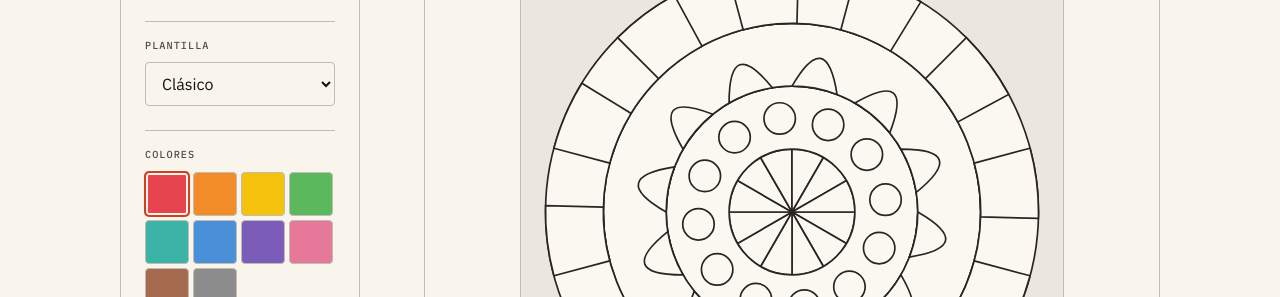
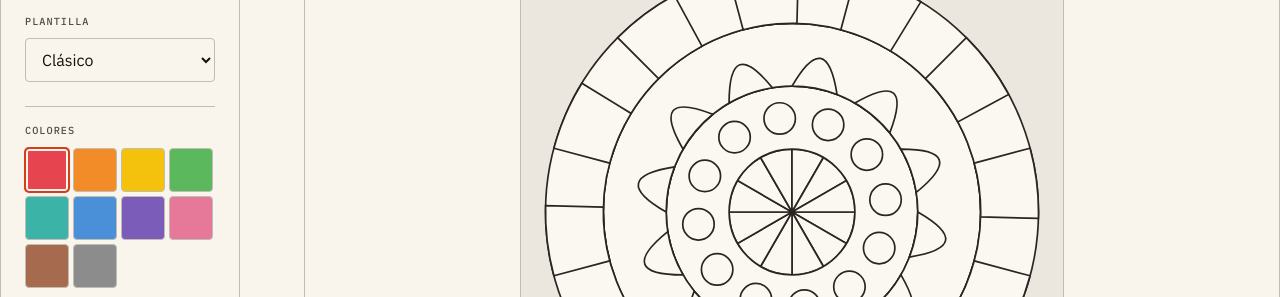
Before and after one commit to jeironpro/web-mandala, a website: page index.html in a window 1280 px wide. Shown: the part 148-445 px from the top of the page. Drawn offline with nearby package versions, Linux system fonts and the light colour scheme.

Commit message:
fix/workbench-viewport: ocupa el viewport completo en escritorio (#14)
* fix/restaura-ci: restaura el workflow CI y elimina el de despliegue

* fix/workbench-viewport: ocupa el viewport completo en escritorio

```diff
--- a/css/styles.css
+++ b/css/styles.css
@@ -331,11 +331,14 @@ body {
   .taller {
     height: 100vh;
     height: 100dvh;
+    /* Edge-to-edge: los paneles ocupan todo el viewport sin margen exterior. */
+    max-width: none;
+    margin: 0;
+    padding: 0;
     grid-template-columns: 15rem minmax(0, 1fr);
     grid-template-rows: 1fr;
     grid-template-areas: 'herramientas lienzo';
     gap: var(--space-2xl);
-    padding: var(--espacio-lateral);
   }
 
   .panel--herramientas {
@@ -344,6 +347,8 @@ body {
     min-height: 0;
     overflow-y: auto;
     overscroll-behavior-y: contain;
+    /* Esquinas rectas al pegar al borde del viewport. */
+    border-radius: 0;
   }
 
   .panel--lienzo {
@@ -354,6 +359,8 @@ body {
     overflow-y: auto;
     overscroll-behavior-y: contain;
     gap: var(--space-md);
+    /* Esquinas rectas al pegar al borde del viewport. */
+    border-radius: 0;
   }
 
   /* La figura se centra con margen automático: permite hacer scroll
```
